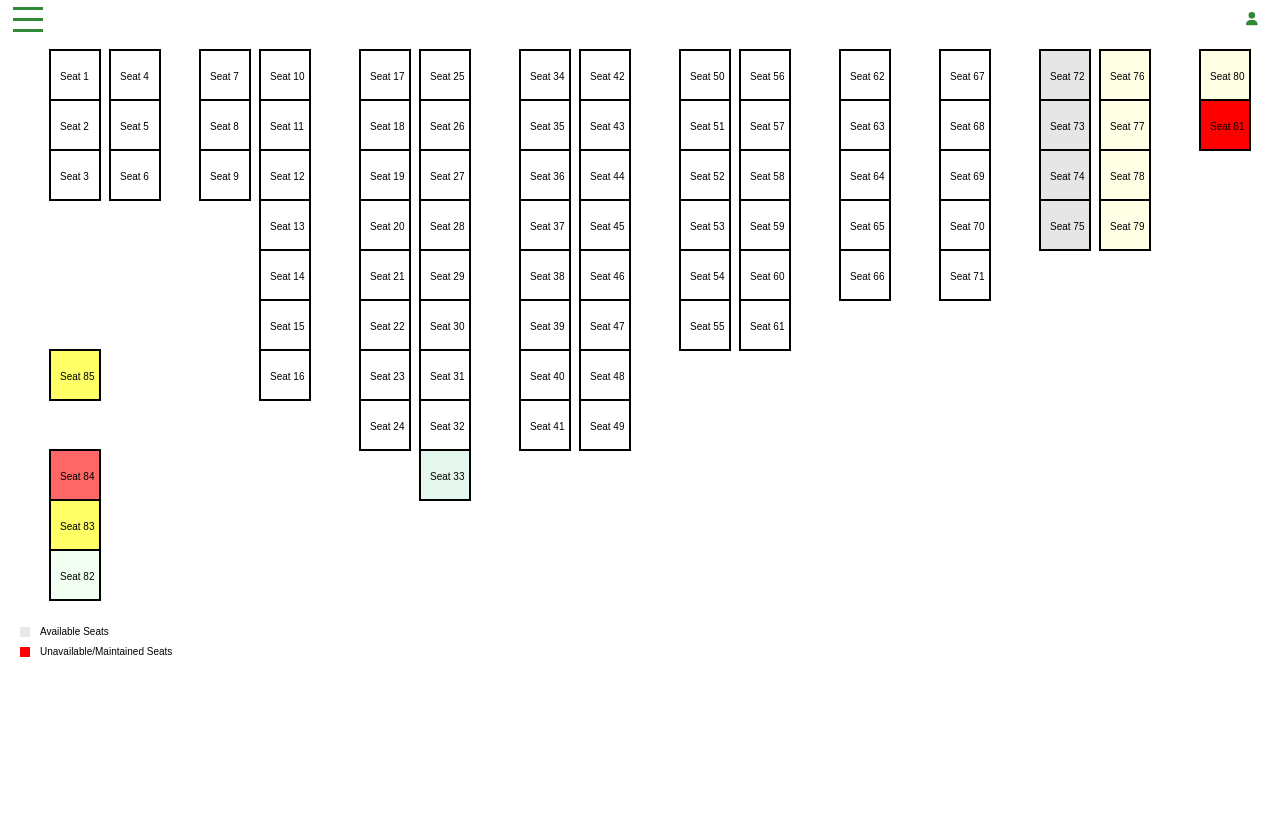
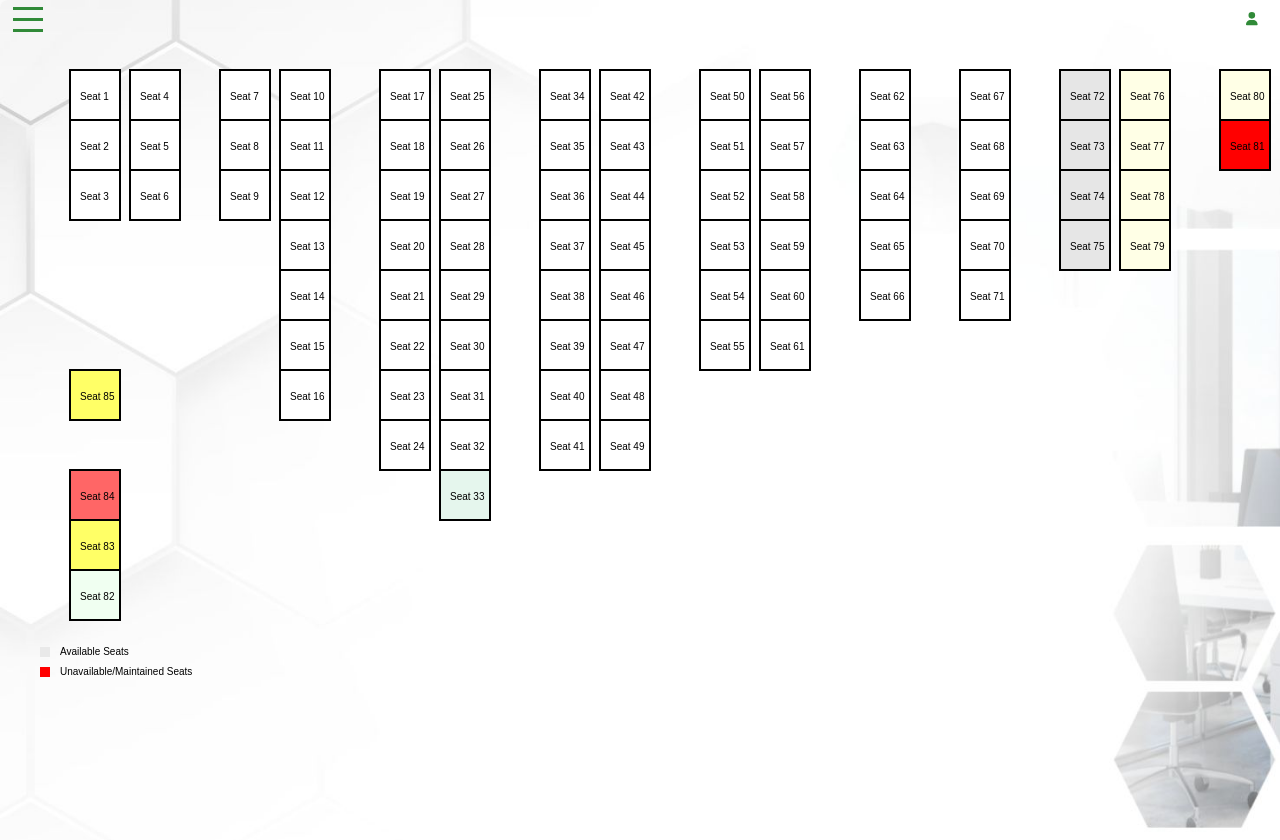
Before and after one commit to aldwin97/Seatplan-TypSc, a React (Create React App) app in the folder FrontEnd/seat-front/: page /seatPlanPage in a window 1280 px wide. Built offline with nearby package versions, Linux system fonts and the light colour scheme.

Commit message:
seatplan management page

```diff
--- a/FrontEnd/seat-front/src/seatplan_component/seatplanPage.module.css
+++ b/FrontEnd/seat-front/src/seatplan_component/seatplanPage.module.css
@@ -170,10 +170,33 @@
       }
 
       .scrollableCanvas {
-        width: 100%;
-        height: 100%;
+        width: 130%;
+        height: 110vh;
+        background-image: url('../assets/BG1.jpg');
+        background-size: cover;
+        border-radius: 8px;
+        padding: 20px;
+        box-sizing: border-box;
+        box-shadow: 0 4px 30px rgba(0, 0, 0, 0.1);
       }
 
+      .scrollableCanvas::-webkit-scrollbar {
+        width: 8px;
+        background-color: #f2f2f2;
+      }
+
+      .scrollableCanvas::-webkit-scrollbar-thumb {
+        background-color: #888;
+        border-radius: 4px;
+      }
+
+      .scrollableCanvas::-webkit-scrollbar-thumb:hover {
+        background-color: #555;
+      }
+
+      .scrollableCanvas::-webkit-scrollbar-track {
+        background-color: #f2f2f2;
+      }
 
 
 
@@ -190,11 +213,14 @@
         display: flex;
         flex-direction: column;
         align-items: flex-end;
-        transition: background-color 0.3s ease;
+        box-shadow: 0 4px 30px rgba(0, 0, 0, 0.1);
+        transition:0.3s .4s ease-in-out;
       }
 
       .addSeatForm:hover {
         background-color: #dcdcdc;
+        box-shadow: 1px 1px 1px rgba(0, 0, 0, 0.1);
+        scale: 0.99;
       }
 
 
@@ -312,9 +338,14 @@
   align-items: center;
   border-radius: 10px;
   border: 2px solid #8d8d8d; /* Add a border with the desired color and thickness */
+  box-shadow: 0 4px 30px rgba(0, 0, 0, 0.1);
   padding: 30px; /* Add padding to create some space between the border and content */
+  transition: 0.2s .3s ease-in-out;
 }
-
+.seatPopupContent:hover {
+  box-shadow: 1px 1px 1px rgba(0, 0, 0, 0.1);
+  scale: 0.99;
+}
 .seatPopupContent h3 {
   margin-top: 0;
   margin-bottom: 10px;
--- a/FrontEnd/seat-front/src/seatplan_component/seatplanPage.tsx
+++ b/FrontEnd/seat-front/src/seatplan_component/seatplanPage.tsx
@@ -209,7 +209,6 @@ function SeatplanPage() {
 
   const canvasRef = useRef<HTMLCanvasElement>(null);
   const containerRef = useRef<HTMLDivElement>(null);
-
   const [isDropdownOpen, setDropdownOpen] = useState(false);
   const [isProfileDropdownOpen, setProfileDropdownOpen] = useState(false);
   const [seats, setSeats] = useState<Seat[]>([
@@ -316,6 +315,8 @@ function SeatplanPage() {
     { id: 'seat83', label: 'Seat 83', position: { x: 50, y: 500 }, isSwapping: false, color: '#FFFF66', occupant: 'IKEDA, Kazuki', project: 'Hitachi'  },
     { id: 'seat82', label: 'Seat 82', position: { x: 50, y: 550 }, isSwapping: false, color: '#F0FFF1' , occupant: 'HINTO, Cristina', project: 'NRI' },
   ]);
+
+
   const [zoomLevel, setZoomLevel] = useState(1);
   const [canvasOffset, setCanvasOffset] = useState<{ x: number; y: number }>({ x: 0, y: 0 });
   const [selectedSeat, setSelectedSeat] = useState<Seat | null>(null);
@@ -339,7 +340,7 @@ function SeatplanPage() {
         const seatSize = 50 / zoomLevel;
         const textOffsetX = 10 / zoomLevel;
         const textOffsetY = 30 / zoomLevel;
-
+        canvas.style.cursor = 'pointer';
         ctx.fillStyle = seat.isSwapping ? '#28a745' : color || '#e9e9e9'; // Set default color to light gray
         ctx.fillRect(scaledX, scaledY, seatSize, seatSize);
         ctx.strokeStyle = '#000000'; // Set the border color to black
```
